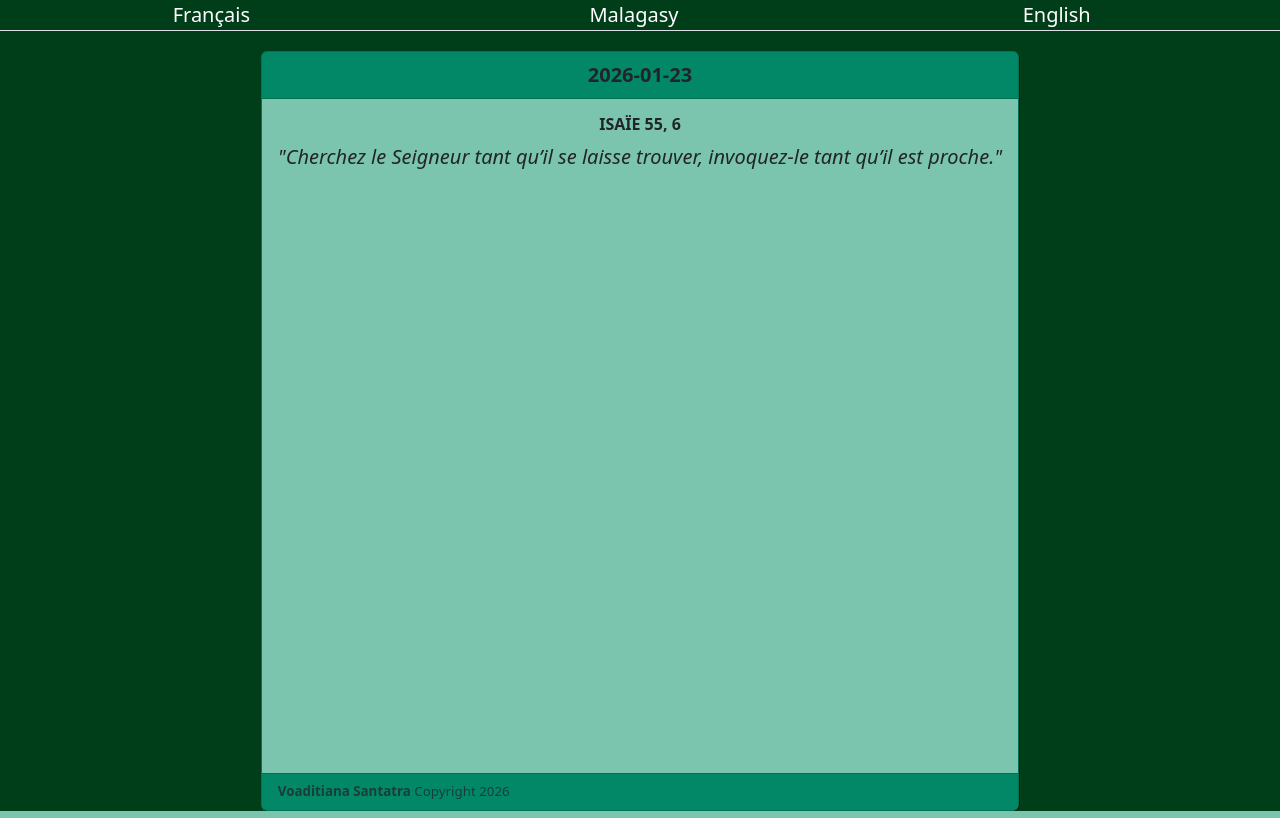
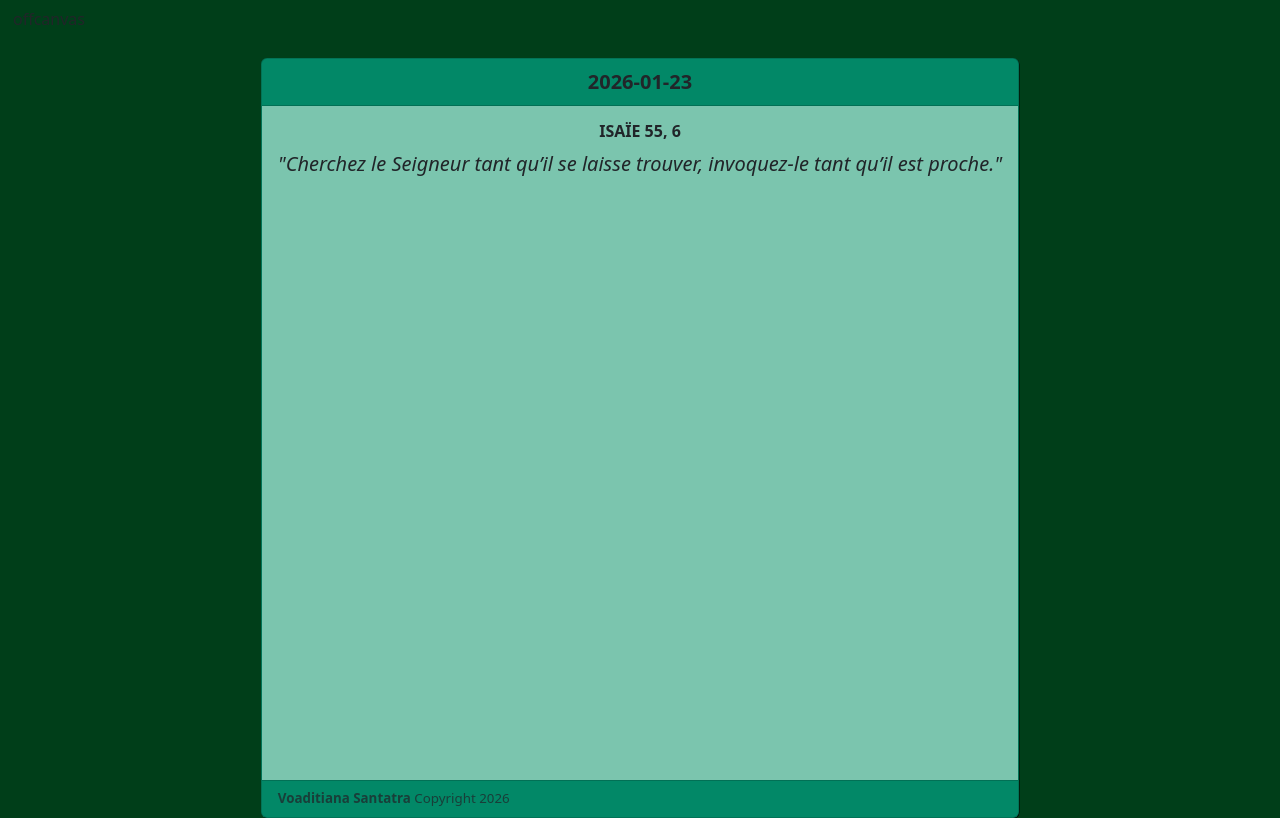
Before and after one commit to Voaditiana/vavaka, a Django app: page / in a window 1280 px wide. Run offline with Django 5.2, Linux system fonts and the light colour scheme.

Commit message:
Add offcanvas button and comment out language tabs

```diff
--- a/templates/index.html
+++ b/templates/index.html
@@ -33,12 +33,13 @@
       <p>Paramètre</p>
     </div>
   </div>
+  <button class="btn" data-bs-toggle="offcanvas" data-bs-target="#menu">offcanvas</button>
   <!--tab at the top to switch language-->
-  <ul class="container-fluid nav nav-tabs nav-justified">
+  <!--<ul class="container-fluid nav nav-tabs nav-justified">
     <li class="nav-item active"><a>Français</a></li>
     <li class="nav-item"><a>Malagasy</a></li>
     <li class="nav-item"><a>English</a></li>
-  </ul>
+  </ul>-->
   <div class="card" id="card">
     <div id="date" class="card-header text-center fw-bold">
       <span id="txt_date">Daty</span>
```
